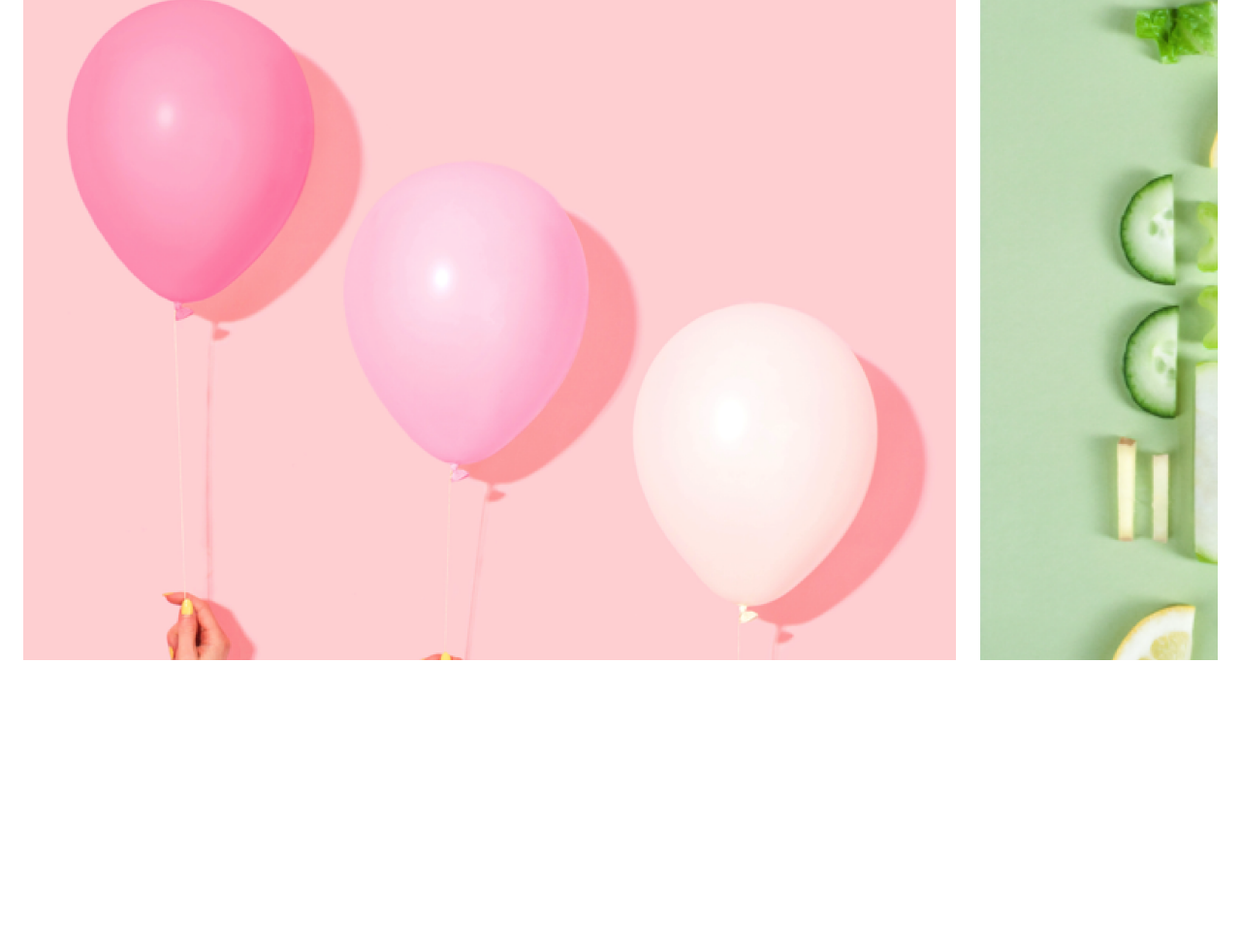
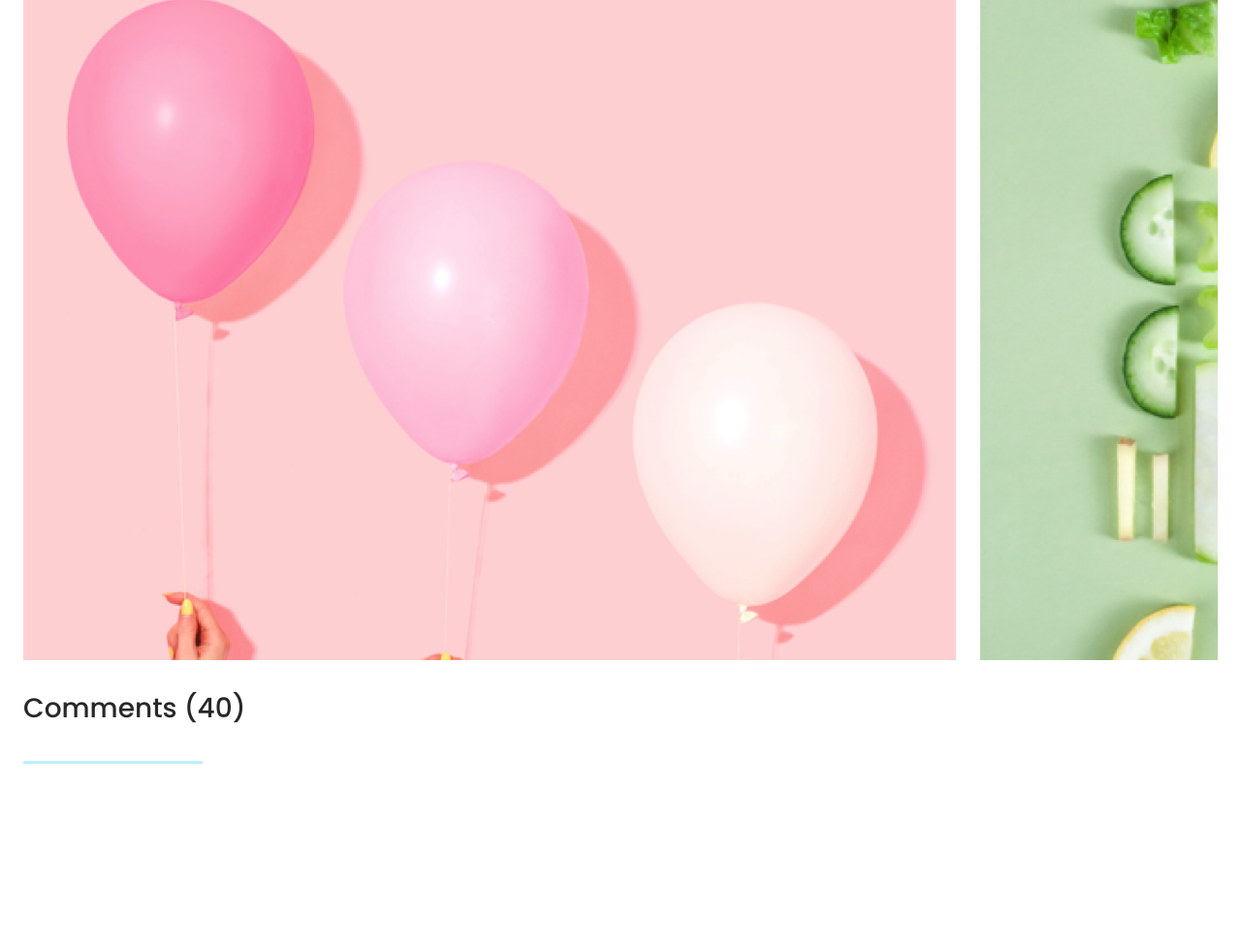
Before and after one commit to eltha9/data-journalisme, a PHP site: page / in a window 1280 px wide. Shown: the part 1860-2838 px from the top of the page at 97% size. Before the commit the page ends 2541 px from the top, so only its background shows below. Run offline with PHP 8.4, Linux system fonts and the light colour scheme.

Commit message:
title opti

```diff
--- a/Front/index.html
+++ b/Front/index.html
@@ -41,9 +41,9 @@
                 <div class="date"><small>31 Oct 2019</small></div>
             </div>
         </div>
-        <div class="articletitle">
+        <div class="articletitle title">
             <h2>The Different Types Of Laser Eye Surgery</h2>
-            <div class="titleunderline"></div>
+            <div class="titleunderline underline"></div>
         </div>
         <div class="articlecontent">
             <p>The LASIK surgeon uses computer software to guide the IntraLase laser beam, which applies a series of tiny (3-micron-diameter) bubbles within the central layer of the cornea. The resulting corneal flap is created at a precise depth and diameter pre-determined by the surgeon. As occurs with a mechanical microkeratome, a small section of tissue at one edge of the flap is left uncut, forming a hinge.</p>
@@ -58,7 +58,10 @@
                 <img src="assets/more3.png" alt="more">
             </div>
         </div>
-    <div class="comments"></div>
+    <div class="comments">
+        <div class="commentstitle title"><h2>Comments (40) </h2></div>
+        <div class="titleunderline underline"></div>
+    </div>
     <div class="other"></div>
     </section>
 <script src="script.js"></script>
--- a/Front/style.css
+++ b/Front/style.css
@@ -156,7 +156,7 @@ body
     padding: 2.4rem 0;
 }
 
-.article .articletitle h2
+.title h2
 {
     color: #282828;
     font-size: 2.8rem;
@@ -164,7 +164,7 @@ body
     line-height: 3.4rem
 }
 
-.article .articletitle .titleunderline
+.underline
 {
     width: 15%;
     margin: 3% 0 5% 0;
@@ -221,3 +221,7 @@ body
 
 
 /**-------Comments-------**/
+.comments
+{
+    margin: 3.2rem 0;
+}
```
